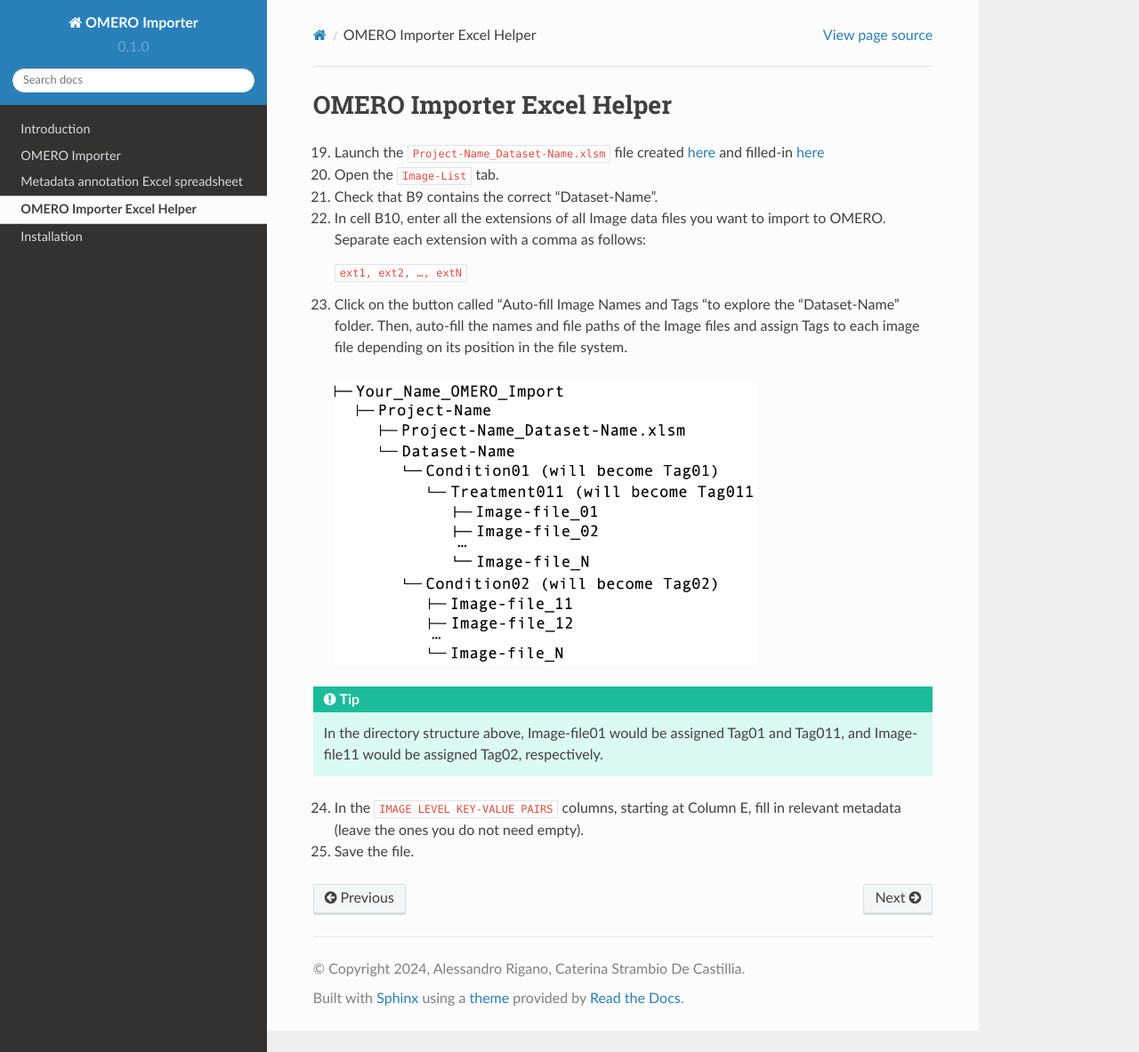
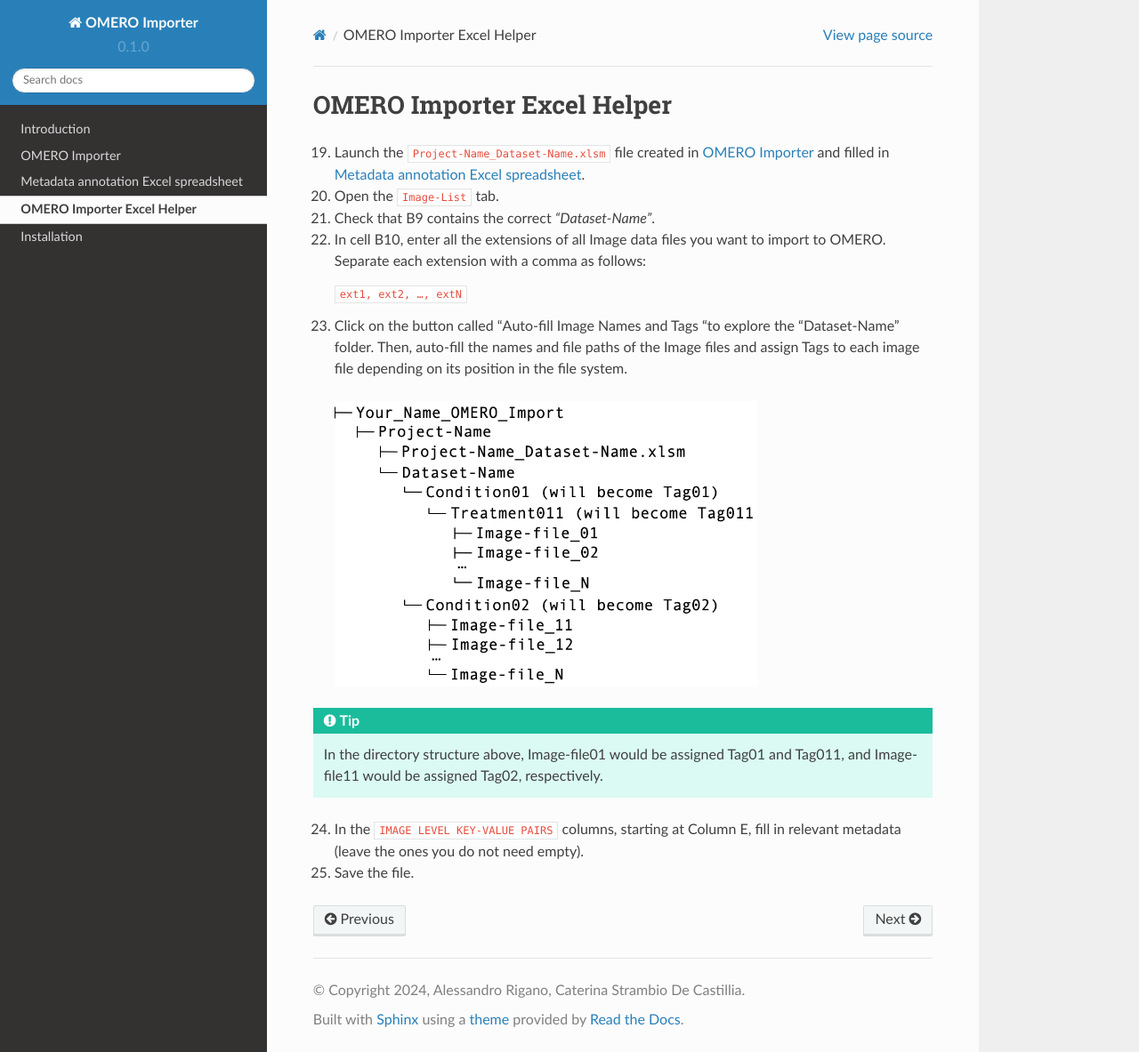
Before and after one commit to WU-BIMAC/OmeroImporterPy-docs, a Sphinx documentation site: the page built from docs/source/usage3.rst, in a window 1280 px wide and 1183 px high. Shown: the whole window at 89% size. Built offline with Sphinx 7.4.7 and the Read the Docs theme 2.0.0, drawn with Linux system fonts in a browser that asks for light colours.

Commit message:
Update usage3.rst

```diff
--- a/docs/source/usage3.rst
+++ b/docs/source/usage3.rst
@@ -1,9 +1,9 @@
 OMERO Importer Excel Helper
 ===========================
 
-19.	Launch the ``Project-Name_Dataset-Name.xlsm`` file created `here <https://omeroimporterpy-docs.readthedocs.io/en/latest/usage.html>`_ and filled-in `here <https://omeroimporterpy-docs.readthedocs.io/en/latest/usage2.html>`_
+19.	Launch the ``Project-Name_Dataset-Name.xlsm`` file created in :doc:`usage` and filled in :doc:`usage2`.
 20.	Open the ``Image-List`` tab.
-21.	 Check that B9 contains the correct “Dataset-Name”.
+21.	Check that B9 contains the correct *“Dataset-Name”*.
 22.	In cell B10, enter all the extensions of all Image data files you want to import to OMERO. Separate each extension with a comma as follows:
 
 	``ext1, ext2, …, extN``
```
